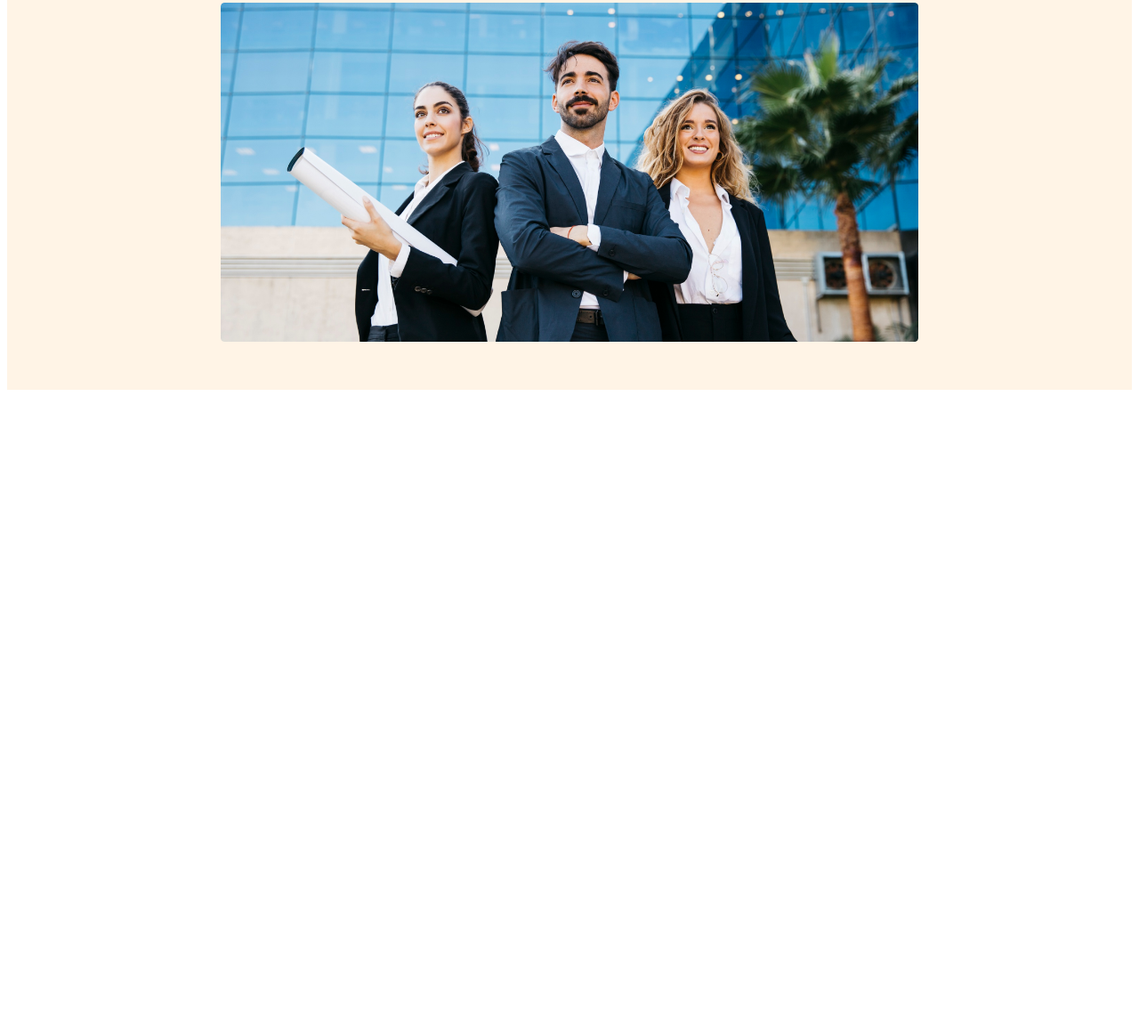
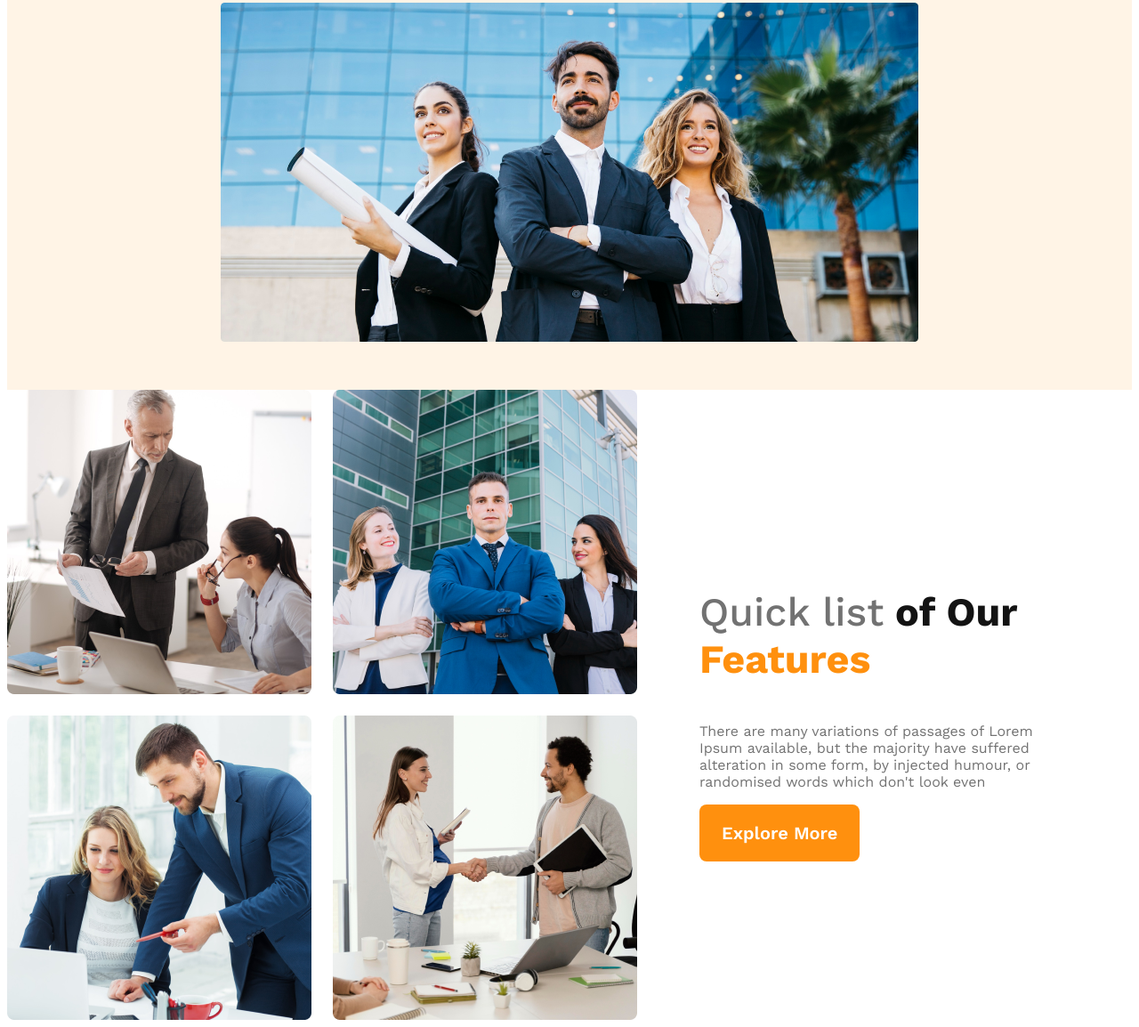
Before and after one commit to shuvox33/g3-architect, a plain HTML site: page index.html in a window 1280 px wide. Shown: the part 573-1727 px from the top of the page at 89% size. Before the commit the page ends 1019 px from the top, so only its background shows below. Drawn offline with nearby package versions, Linux system fonts and the light colour scheme.

Commit message:
added featue section with responsive

```diff
--- a/index.html
+++ b/index.html
@@ -7,6 +7,7 @@
     <link rel="stylesheet" href="styles/architect.css">
 </head>
 <body>
+    <!-- header section -->
     <header>
         <nav>
             <h3 class="nav-title">G3 Architects</h3>
@@ -28,6 +29,20 @@
     </header>
 
     <main>
+        <section class="feature-container">
+            <div class="feature-img-container">
+                <img src="images/team1.png" alt="">
+                <img src="images/team2.png" alt="">
+                <img src="images/team3.png" alt="">
+                <img src="images/team4.png" alt="">
+            </div>
+            <div class="feature-explore-container">
+                <h3 class="feature-exp-title"><span id="quick-list">Quick list</span> <span id="of-our">of Our</span> <span id="features">Features</span></h3>
+                <p class="feature-exp-description">There are many variations of passages of Lorem Ipsum available, but the majority have suffered alteration in some form, by injected humour, or randomised words which don't look even</p>
+                <button class="btn-primary">Explore More</button>
+            </div>
+
+        </section>
 
     </main>
 
--- a/styles/architect.css
+++ b/styles/architect.css
@@ -2,6 +2,7 @@
 /* shared syles */
 *{
     font-family: 'Work Sans', sans-serif;
+
 }
 .btn-primary{
     padding: 20px 25px;
@@ -64,6 +65,52 @@ nav li a{
     width: 100%;
 }
 
+/* main styles */
+main{
+    max-width: 1440px;
+    margin: 0 auto;
+}
+
+/* feature styles */
+.feature-container{
+    display: flex;
+    align-items: center;
+}
+.feature-img-container{
+    display: grid;
+    grid-template-columns: repeat(2, 1fr);
+    gap: 1.5rem;
+}
+.feature-explore-container{
+    padding-left: 70px;
+    padding-right: 70px;
+}
+.feature-exp-title{
+    font-size: 2.8rem;
+}
+#quick-list{
+    color: #727272;
+    font-weight: 500;
+}
+#of-our{
+    color: #131313;
+    font-weight: 700;
+
+}
+#features{
+    color: #FF900E;
+    font-weight: 700;
+}
+.feature-exp-description{
+    color: #727272;
+    font-size: 1rem;
+    font-weight: 400;
+
+}
+
+
+
+
 /* responsive styles */
 
 /* mobile styles */
@@ -71,8 +118,11 @@ nav li a{
     header{
         padding: 20px;
     }
-    nav{
+    nav, .feature-container{
         flex-direction: column;
+    }
+    .feature-img-container{
+        grid-template-columns: repeat(1, 1fr);
     }
 }
 
@@ -81,4 +131,7 @@ nav li a{
     header{
         padding: 50px;
     }
+    .feature-container{
+        flex-direction: column;
+    }
 }
```
